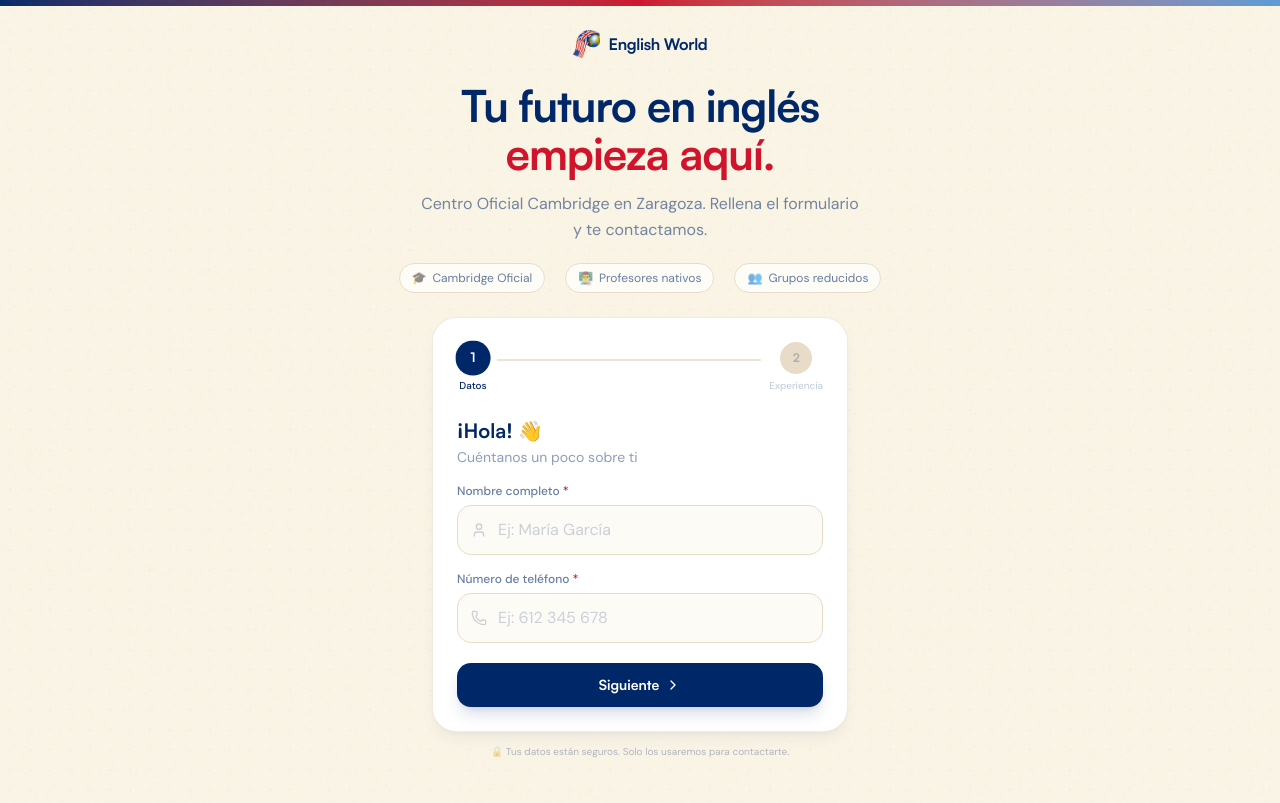
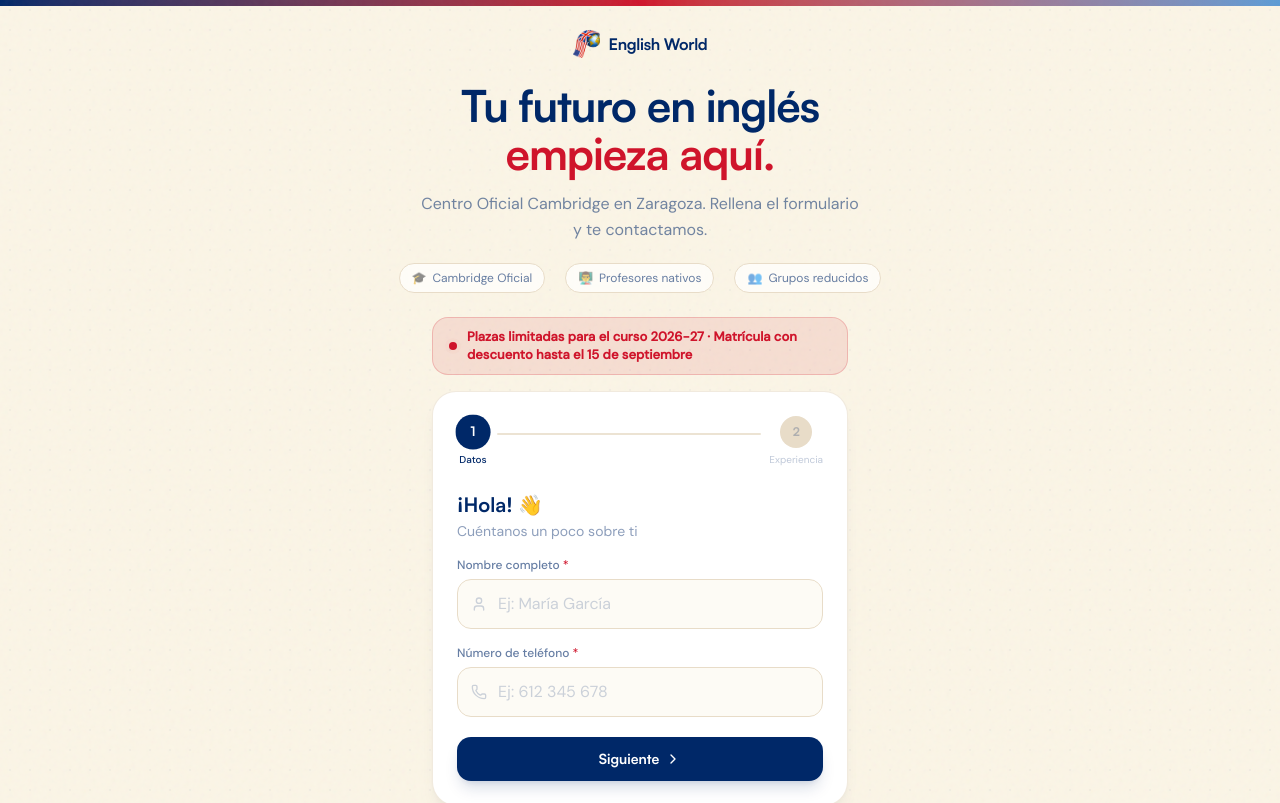
Before and after one commit to Londraa23/englishworld, a Next.js app: page /inscripcion in a window 1280 px wide. Shown: the top 803 px of the page. Built offline with nearby package versions, Linux system fonts and the light colour scheme.

Commit message:
Add urgency banner (limited spots + enrollment discount deadline) above lead form
Co-Authored-By: Claude Sonnet 5 <noreply@anthropic.com>

```diff
--- a/components/LeadForm.tsx
+++ b/components/LeadForm.tsx
@@ -160,6 +160,17 @@ export function LeadForm() {
   /* ── Main Form ── */
   return (
     <div className="w-full max-w-md mx-auto px-4">
+      {/* Urgency banner */}
+      <div className="mb-4 flex items-center gap-2.5 bg-red/10 border border-red/20 rounded-2xl px-4 py-2.5">
+        <span className="relative flex h-2 w-2 shrink-0">
+          <span className="animate-ping absolute inline-flex h-full w-full rounded-full bg-red opacity-75" />
+          <span className="relative inline-flex rounded-full h-2 w-2 bg-red" />
+        </span>
+        <p className="font-dm-sans text-xs sm:text-[13px] text-red font-semibold leading-snug">
+          Plazas limitadas para el curso 2026-27 · Matrícula con descuento hasta el 15 de septiembre
+        </p>
+      </div>
+
       {/* Card wrapper */}
       <div className="bg-white rounded-3xl shadow-lg shadow-navy/5 border border-sand/60 p-5 sm:p-6">
 
```
